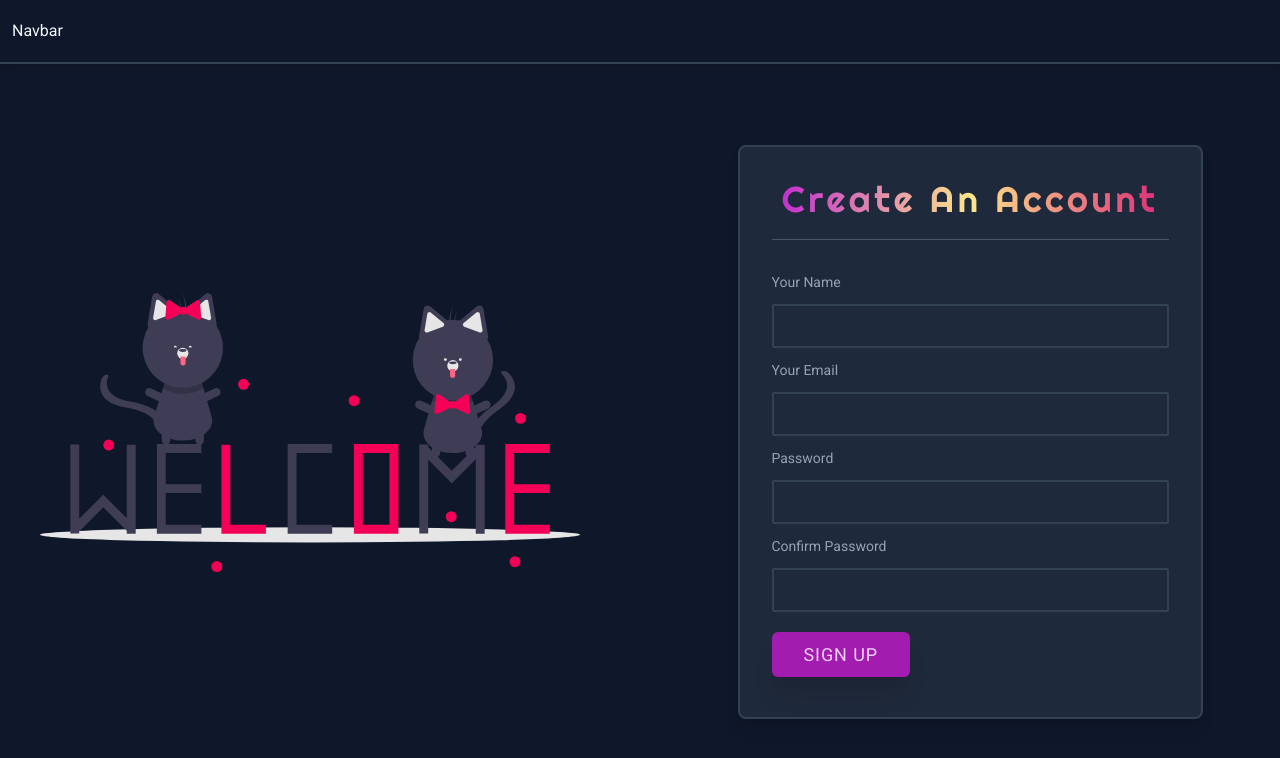
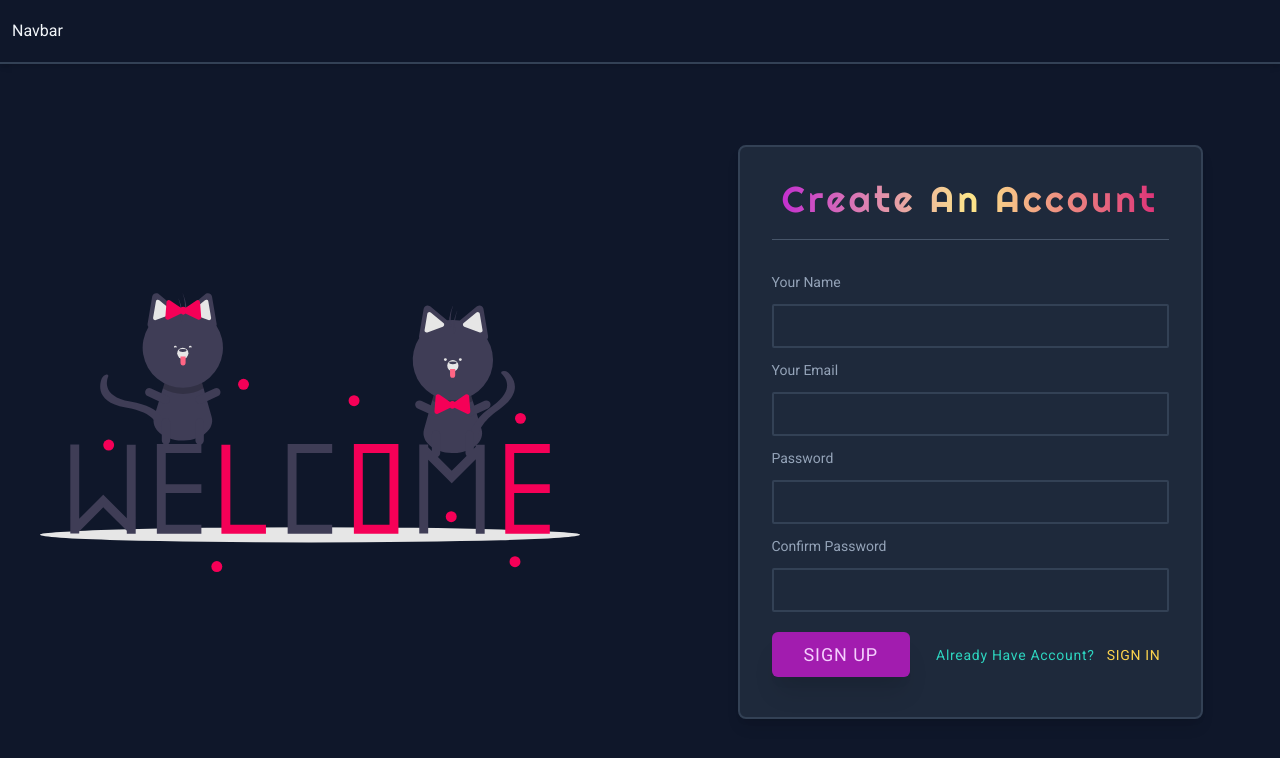
Before and after one commit to touhidulshawan/mental-helper, a Next.js app: page /signup in a window 1280 px wide. Shown: the top 758 px of the page. Built offline with nearby package versions, Linux system fonts and the light colour scheme.

Commit message:
minor fixes on signin and signup

```diff
--- a/pages/index.jsx
+++ b/pages/index.jsx
@@ -5,7 +5,7 @@ import HeroImage from "../components/images/HeroImage";
 const Home = () => {
   return (
     <Layout title="Home">
-      <div className="grid grid-cols-2 gap-5 items-center mt-24">
+      <div className="grid grid-cols-2 gap-5 items-center ">
         <div className="p-4">
           <Bio />
           <button className="m-4 border-2 border-fuchsia-700 py-4 px-8 text-lg uppercase tracking-wide leading-6 bg-gradient-to-tr bg-fuchsia-700 text-fuchsia-100 rounded-lg hover:bg-teal-700 hover:border-teal-700 hover:text-teal-100 transition-all duration-500 ease-in-out">
--- a/pages/signin.jsx
+++ b/pages/signin.jsx
@@ -1,5 +1,7 @@
 import Layout from "../components/Layout";
 import SigninImage from "../components/images/SigninImage";
+import Link from "next/link";
+
 const SignIn = () => {
   return (
     <Layout>
@@ -33,12 +35,21 @@ const SignIn = () => {
               className="my-3 py-2 px-3 block w-full bg-bluegray-800 border-2 border-bluegray-700 rounded-sm focus:outline-sky focus:border-transparent"
             />
           </div>
+          <div className="flex justify-between items-center">
             <button
               type="submit"
               className="bg-fuchsia-700 text-fuchsia-200 py-2 px-8 text-lg leading-relaxed text-center uppercase tracking-wider shadow-xl rounded-md my-2 hover:bg-teal-700 hover:text-teal-200 transition-all duration-300 focus:outline-sky"
             >
               Sign In
             </button>
+            <small className="text-sm tracking-wider text-teal-400">
+              <Link href="/signup">
+                <a className="text-yellow-300 uppercase focus:outline-sky p-2">
+                  Create an account
+                </a>
+              </Link>
+            </small>
+          </div>
         </form>
       </div>
     </Layout>
--- a/pages/signup.jsx
+++ b/pages/signup.jsx
@@ -1,5 +1,6 @@
 import Layout from "../components/Layout";
 import SignupImage from "../components/images/SignupImage";
+import Link from "next/link";
 
 const SignUp = () => {
   return (
@@ -60,12 +61,24 @@ const SignUp = () => {
                 id="againuserpassword"
               />
             </div>
+
+            <div className="flex justify-between items-center">
               <button
                 className="bg-fuchsia-700 text-fuchsia-200 py-2 px-8 text-lg leading-relaxed text-center uppercase tracking-wider shadow-xl rounded-md my-2 hover:bg-teal-700 hover:text-teal-200 transition-all duration-300 focus:outline-sky"
                 type="submit"
               >
                 Sign Up
               </button>
+
+              <small className="text-sm tracking-wider text-teal-400">
+                Already Have Account?{" "}
+                <Link href="/signin">
+                  <a className="text-yellow-300 p-2 uppercase focus:outline-sky">
+                    Sign In
+                  </a>
+                </Link>
+              </small>
+            </div>
           </form>
         </div>
       </div>
```
Lines whose indentation alone changed are shown as unchanged.
